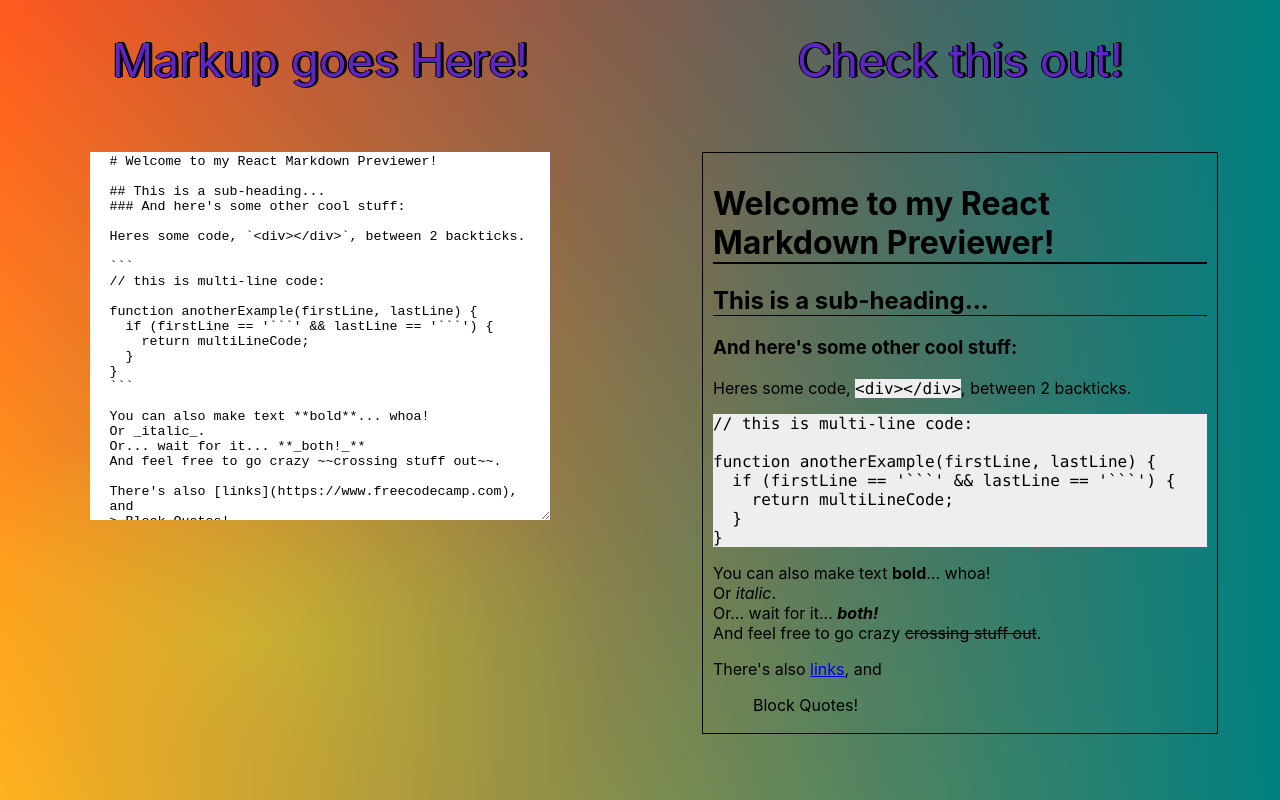
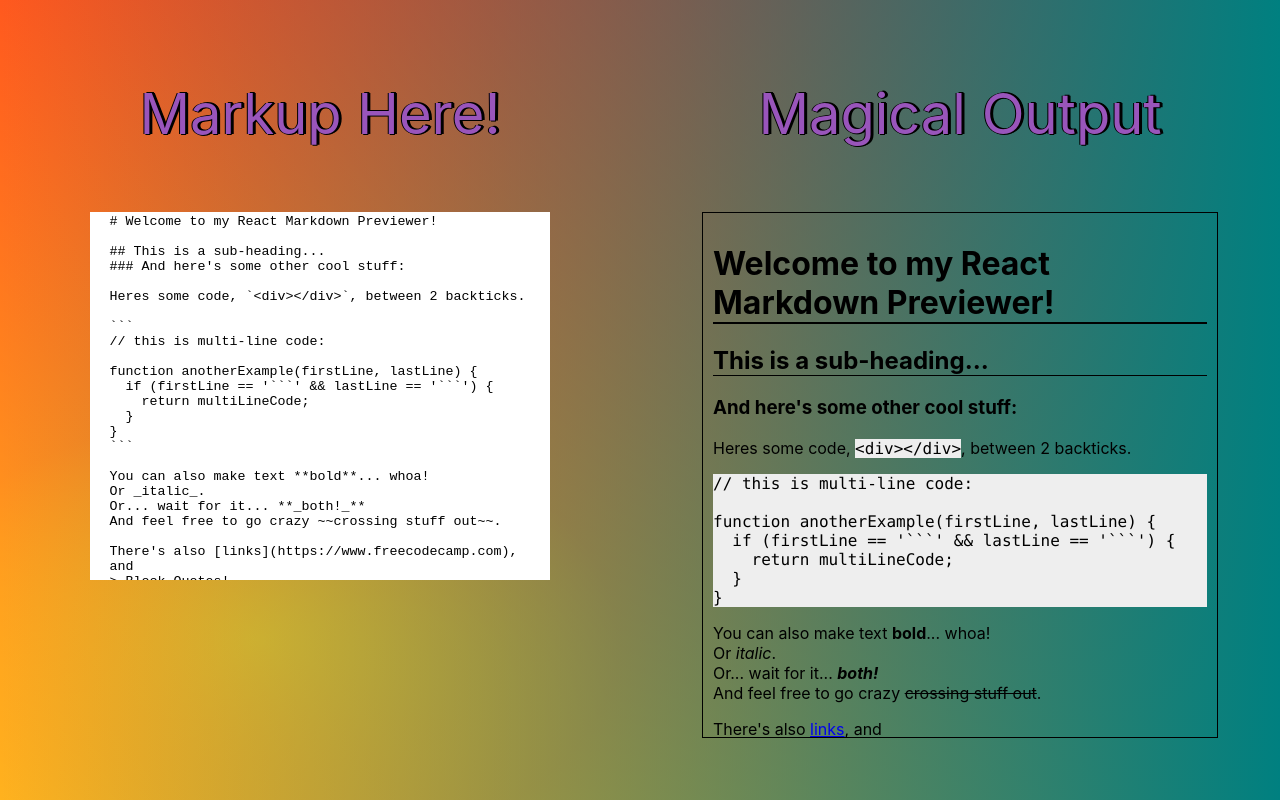
Before and after one commit to LaurentLabine/fcc-frontend-markdown-previewer, a React (Create React App) app: page / in a window 1280 px wide. Built offline with nearby package versions, Linux system fonts and the light colour scheme.

Commit message:
Changed header color and added comments
Also fixed some syntax

```diff
--- a/src/previewer/component.js
+++ b/src/previewer/component.js
@@ -4,11 +4,17 @@ import styled from 'styled-components';
 import '../component.css';
 const marked = require("marked");
 
+//Marked Configuration
+marked.setOptions({
+  breaks: true
+});
+
+//Styled-Components Elements definition
 const ContainerHeader = styled.header `
-    color: #5D26C5;
+    padding-top: 3rem;
+    color: #9955bb;
     text-shadow: -1px 0 0 #000000, 1px 1px 0 #000000, 2px -1px 0 #000000, 3px 0 0 #000000;
-    font-size: 46px;
-    overflow: hidden;
+    font-size: 56px;
 `
 
 const BodyContainer = styled.div `
@@ -27,6 +33,7 @@ float: left;
 width: 50%;
 margin: 2rem;
 `
+//Style Objects
 const editorStyle = {
   boxSizing: "border-box",
   height: "50%",
@@ -35,8 +42,8 @@ const editorStyle = {
   margin: "0 auto",
   paddingLeft: "20px",
   border: "none",
-  marginTop: "4rem"
-
+  marginTop: "4rem",
+  resize: "none"
 }
 
 const previewStyle = {
@@ -49,18 +56,15 @@ const previewStyle = {
   border: "1px solid black"
 }
 
-marked.setOptions({
-  breaks: true
-});
 
+//Functional Components
 const Preview = props => {
   return (
     <div style={previewStyle}
       dangerouslySetInnerHTML={{
         __html: marked(props.input)
       }}
-      id='preview'
-    />
+      id='preview'/>
   );
 };
 
@@ -69,22 +73,23 @@ const Editor = props => {
     <textarea style={editorStyle}
     onChange={props.onChange}
     value= {props.input}
-      id='editor'
-    />
+      id='editor'/>
   );
 };
 
+//Stateful Component
 export class MarkdownPreviewer extends React.Component {
     render() {
         return (
         <BodyContainer>
-        <Container><ContainerHeader class="castellar">Markup goes Here!</ContainerHeader>
-          <Editor input={this.props.text} onChange = {() => this.props.inputChanged(document.getElementById("editor").value)}/>
-        </Container>
-        <Container>
-          <ContainerHeader class="castellar">Check this out!</ContainerHeader>
-          <Preview input={this.props.text} />
-        </Container>
+          <Container>
+            <ContainerHeader class="castellar">Markup Here!</ContainerHeader>
+            <Editor input={this.props.text} onChange = {() => this.props.inputChanged(document.getElementById("editor").value)}/>
+          </Container>
+          <Container>
+            <ContainerHeader class="castellar">Magical Output</ContainerHeader>
+            <Preview input={this.props.text} />
+          </Container>
         </BodyContainer>
         );
     }
```
